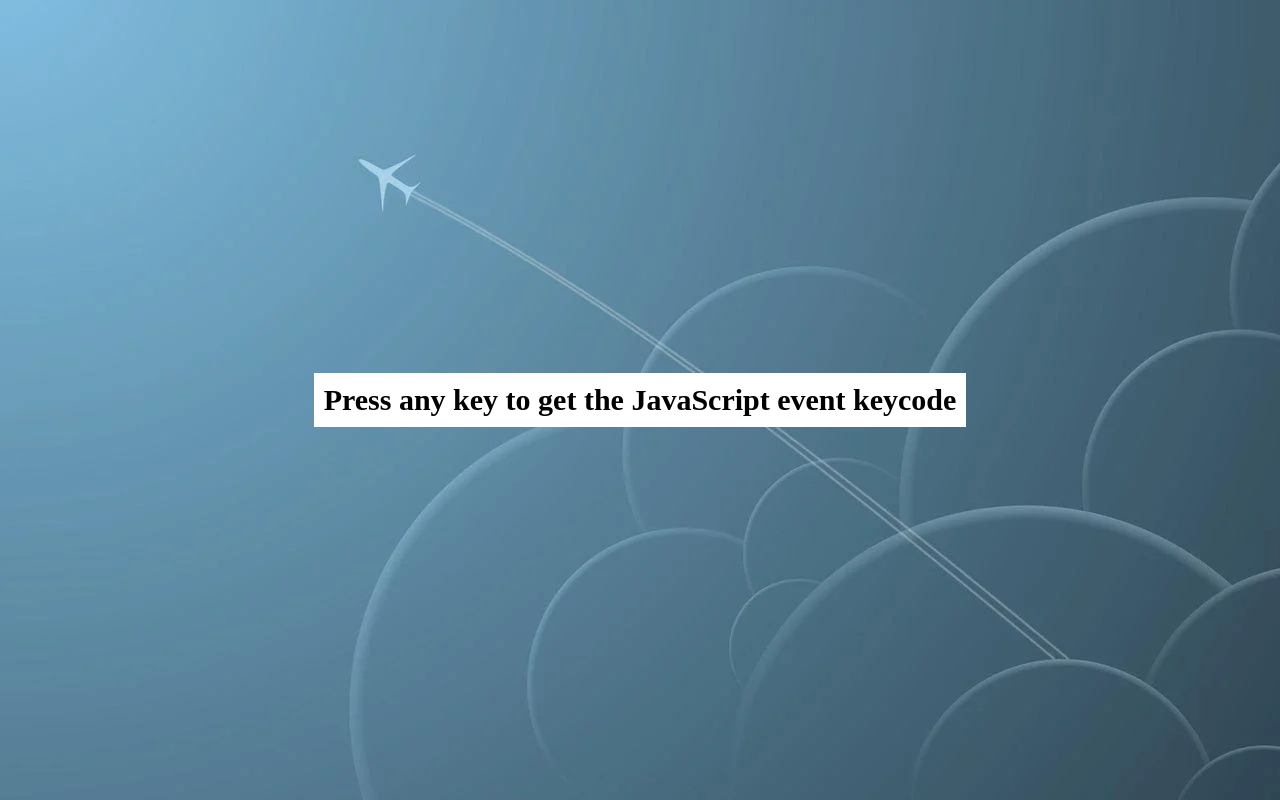
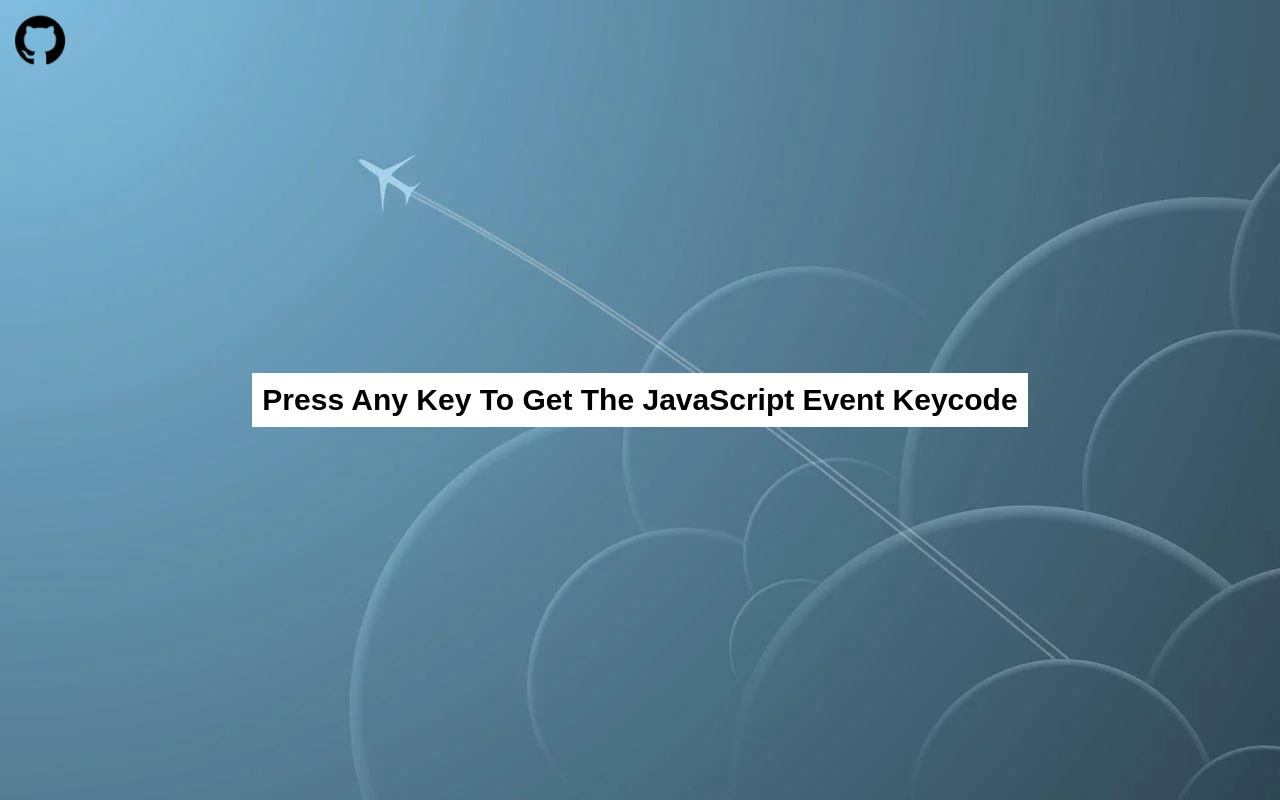
Before and after one commit to ArtinAsadzade/KeyCode, a plain HTML site: page index.html in a window 1280 px wide. Drawn offline with Linux system fonts and the light colour scheme; a web font is replaced by a local one.

Commit message:
add github link

```diff
--- a/index.html
+++ b/index.html
@@ -9,6 +9,9 @@
   </head>
 
   <body>
+	<header>
+		<a href="https://github.com/ArtinAsadzade" target="_blank"><img src="github.png" alt="Github Logo"></a>
+	</header>
 	<section id="starter">
 		<div id="starter-text">
 			Press any key to get the JavaScript event keycode
@@ -25,22 +28,22 @@
 
 	<div id="infos">
 		<div class="info-box">
-			<h3>key</p>
+			<h3>key</h3>
 				<h2 id="key">Alt</h2>
 		</div>
 
 		<div class="info-box">
-			<h3>location</p>
+			<h3>location</h3>
 				<h2 id="location">Alt</h2>
 		</div>
 
 		<div class="info-box">
-			<h3>which</p>
+			<h3>which</h3>
 				<h2 id="which">Alt</h2>
 		</div>
 
 		<div class="info-box">
-			<h3>code</p>
+			<h3>code</h3>
 				<h2 id="code">Alt</h2>
 		</div>
 	</div>
--- a/style/style.css
+++ b/style/style.css
@@ -2,18 +2,23 @@
 	padding: 0;
 	margin: 0;
 	box-sizing: border-box;
-	font-family: IranSans
-}
-
-@font-face {
-	font-family: IranSans;
-	src: url(../fonts/IRANSansWeb.ttf);
+	font-family: fantasy;
+	text-transform: capitalize;
 }
 
 body {
 	background: url(../bg.webp);
 }
+header {
+	width: 100%;
+	position: fixed;
+	top: 0;
+	padding: 15px;
+  }
 
+  header img {
+	width: 50px;
+  }
 #heading {
 	display: flex;
 	justify-content: center;
```
Also changed, not shown: github.png (added).
